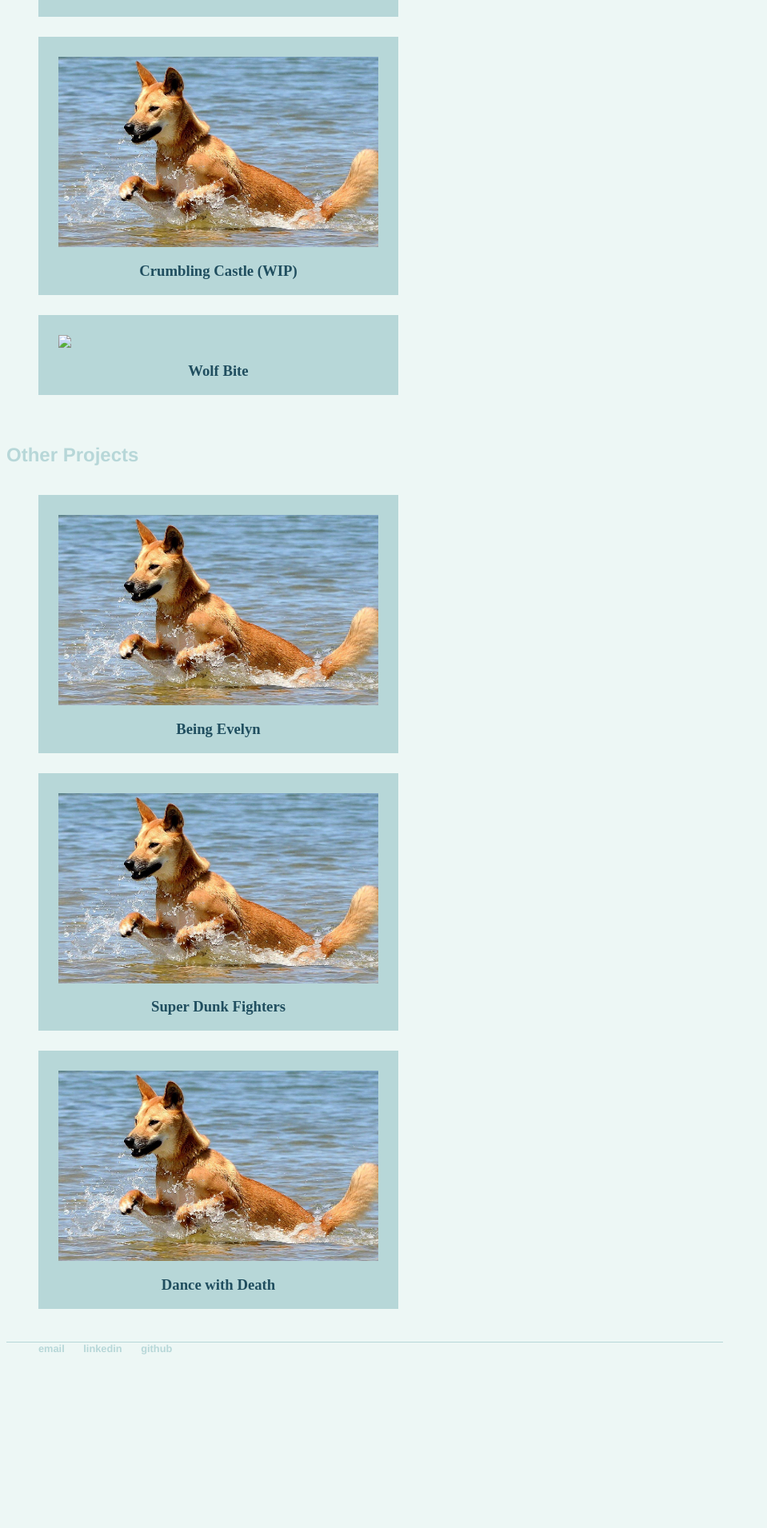
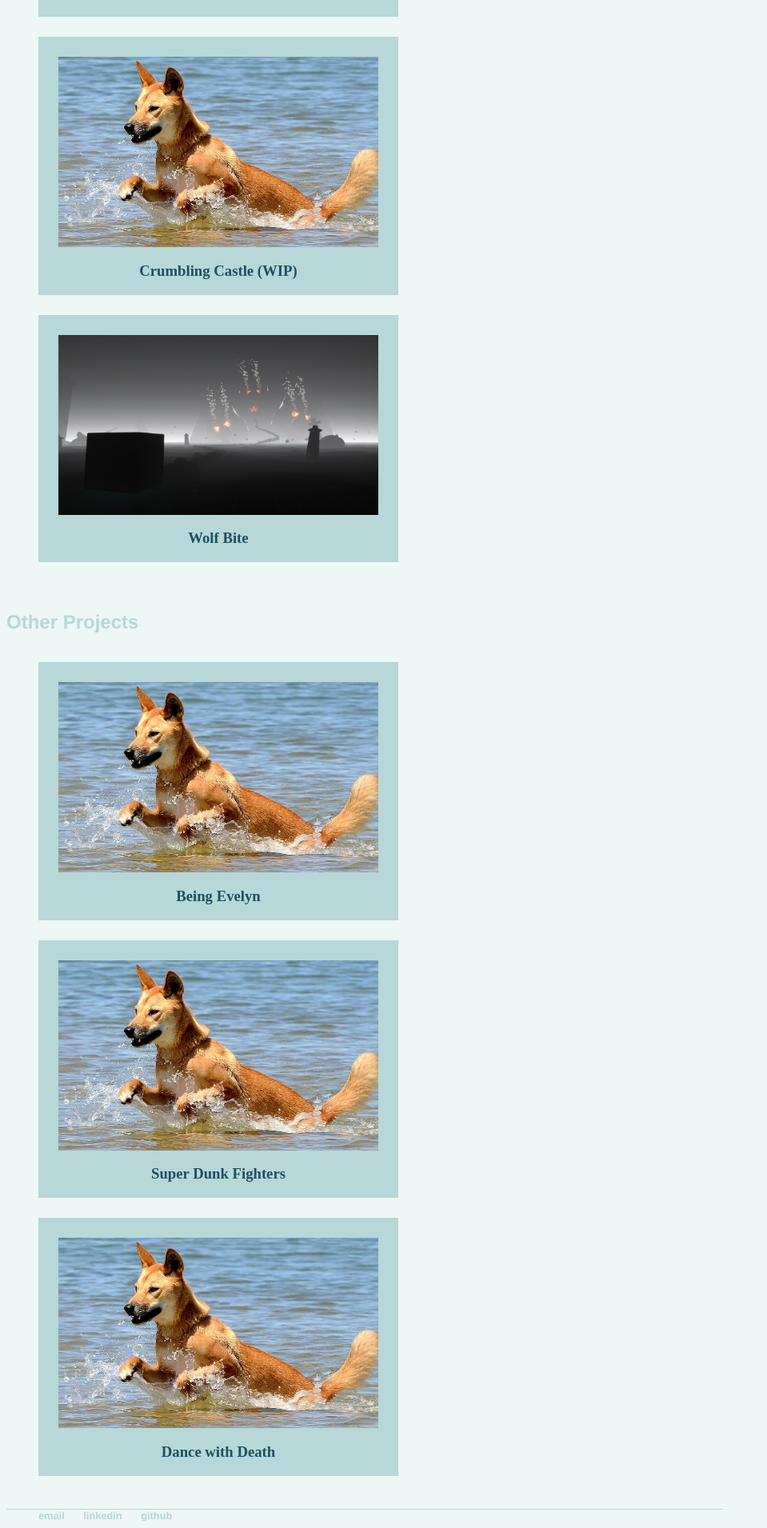
Before and after one commit to digigrant/digigrant.github.io, a Jekyll site: the page built from index.html, in a window 1280 px wide. Shown: the part 724-2635 px from the top of the page at 80% size, without its empty margins (0-959 px from the left). Built offline with Jekyll 4.4.1, drawn with Linux system fonts in a browser that asks for light colours; before the commit the page ends 2426 px from its top, so only the background shows below that.

Commit message:
Update index.html

```diff
--- a/index.html
+++ b/index.html
@@ -13,7 +13,7 @@
     <ul>
       <a href="/projects/perdition.html">
         <li class="col">
-          <img src="/assets/images/perdition1_small.jpg"><h3>Perdition</h3>
+          <img src="/assets/images/perdition/perdition1_small.jpg"><h3>Perdition</h3>
         </li>
       </a>
       <a href="/projects/crumbling-castle.html">
@@ -23,7 +23,7 @@
       </a>
       <a href="/projects/wolf-bite.html">
         <li class="col">
-          <img src="/assets/images/wb1_s.jpg"><h3>Wolf Bite</h3>
+          <img src="/assets/images/wolf-bite/wb1_s.jpg"><h3>Wolf Bite</h3>
         </li>
       </a>
     </ul>
```
